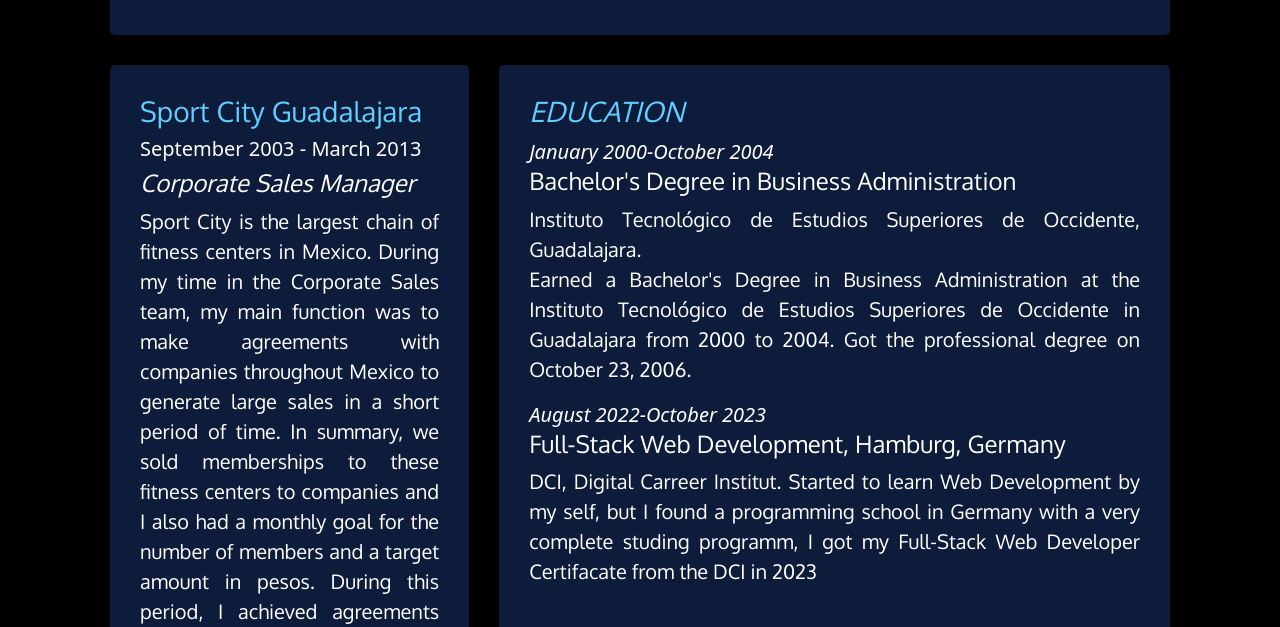
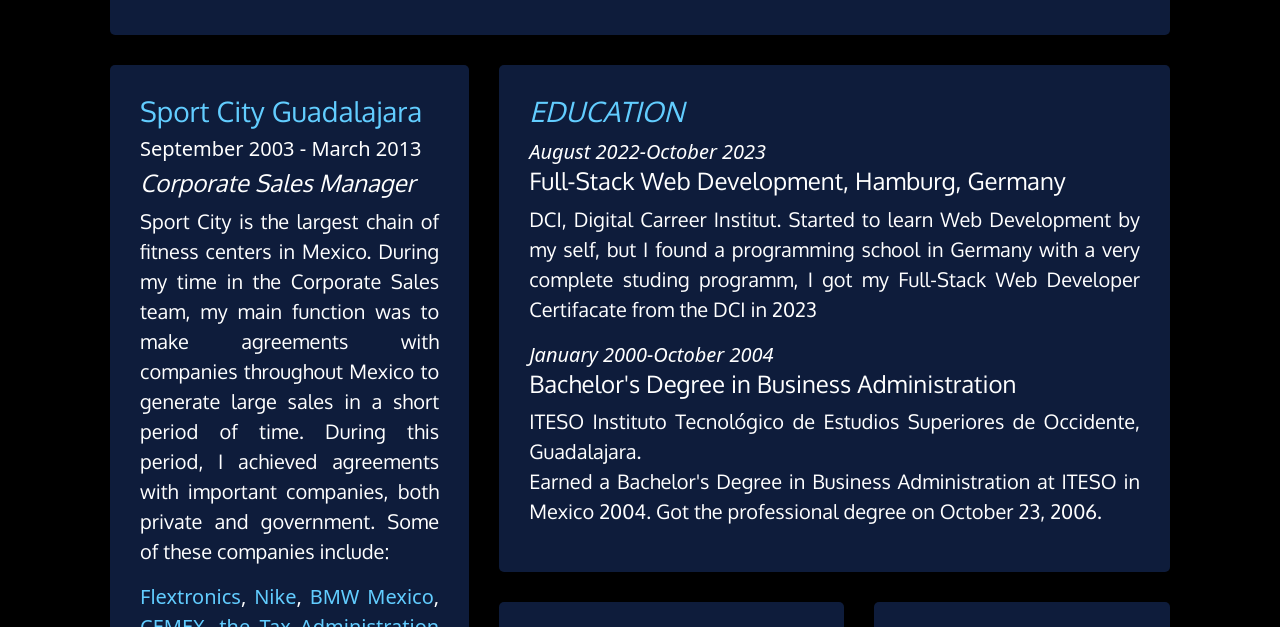
Before and after one commit to Pedrolambarri/cv-website, a plain HTML site: page index.html in a window 1280 px wide. Shown: the part 1100-1727 px from the top of the page. Drawn offline with nearby package versions, Linux system fonts and the light colour scheme; a script that the page names is missing.

Commit message:
2nd responsive implementations

```diff
--- a/index.html
+++ b/index.html
@@ -111,10 +111,7 @@
 
                     <p>Sport City is the largest chain of fitness centers in Mexico.
                         During my time in the Corporate Sales team, my main function was to make agreements with
-                        companies throughout Mexico to generate large sales in a short period of time. In summary, we
-                        sold memberships to these fitness centers to companies and I also had a monthly goal for the
-                        number of members and a target amount in pesos. During this period, I achieved agreements with
-                        important companies, both private and government. Some of these companies include:
+                        companies throughout Mexico to generate large sales in a short period of time. During this period, I achieved agreements with important companies, both private and government. Some of these companies include:
                     </p>
 
                     <span>Flextronics</span>, <span>Nike</span>, <span>BMW Mexico</span>,
@@ -125,18 +122,6 @@
                 </div>
                 <div class="box item3">
                     <h3> <i>EDUCATION</i></h3>
-                    <i> January 2000-October 2004</i>
-                    <strong>
-                        <h4>Bachelor's Degree in Business Administration</h4>
-                    </strong>
-                    <p> Instituto Tecnológico de Estudios Superiores de Occidente, Guadalajara. <br>
-
-
-
-                        Earned a Bachelor's Degree in Business Administration at the Instituto Tecnológico de
-                        Estudios Superiores de Occidente in Guadalajara from 2000 to 2004. Got the professional
-                        degree on October 23, 2006.</p>
-
                     <i> August 2022-October 2023</i>
                     <strong>
                         <h4>Full-Stack Web Development, Hamburg, Germany</h4>
@@ -148,6 +133,19 @@
                         Started to learn Web Development by my self, but I found a programming school in Germany with
                         a very complete studing programm, I got my Full-Stack Web Developer Certifacate from the DCI in
                         2023 </p>
+
+                    <i> January 2000-October 2004</i>
+                    <strong>
+                        <h4>Bachelor's Degree in Business Administration</h4>
+                    </strong>
+                    <p> ITESO Instituto Tecnológico de Estudios Superiores de Occidente, Guadalajara. <br>
+
+
+
+                        Earned a Bachelor's Degree in Business Administration at ITESO in Mexico 2004. Got the professional
+                        degree on October 23, 2006.</p>
+
+
                 </div>
                 <div class="box item5">
                     <h3> <i>PROGRAMMING TECHNOLOGYS</i></h3>
--- a/styles/style.css
+++ b/styles/style.css
@@ -323,9 +323,11 @@ footer p {
 
 @media only screen and (max-width: 900px) {
     .my-title {
-        padding-top: 200px;
+        padding-top: 50px;
         padding-right: 100px;
     }
+
+
 
     .img-container {
         width: 100%;
@@ -372,6 +374,11 @@ footer p {
 
 @media (max-width: 768px) {
 
+    .professional-summary {
+        padding: 20px;
+
+    }
+
     .personal-projects {
         display: flex;
         flex-direction: column;
```
